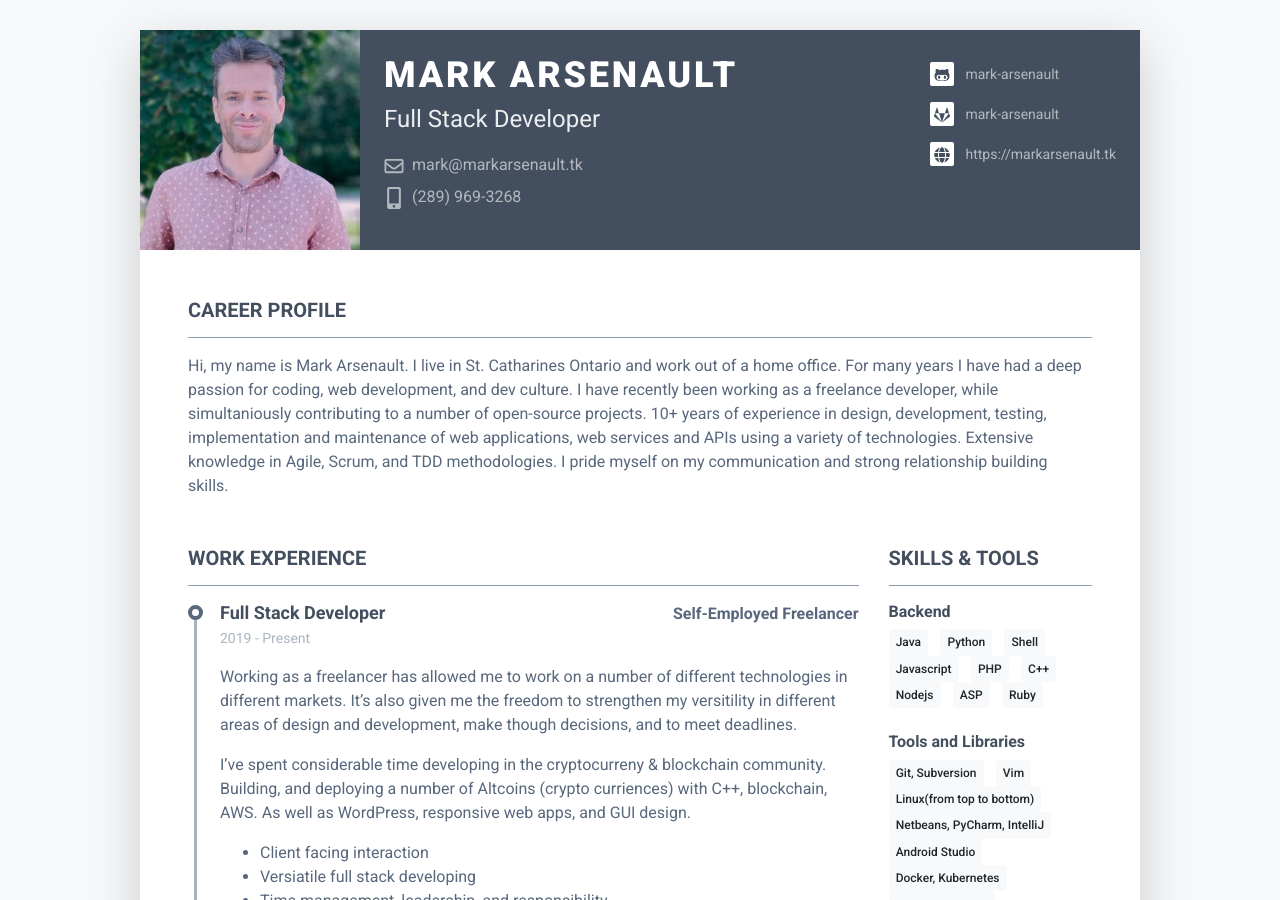
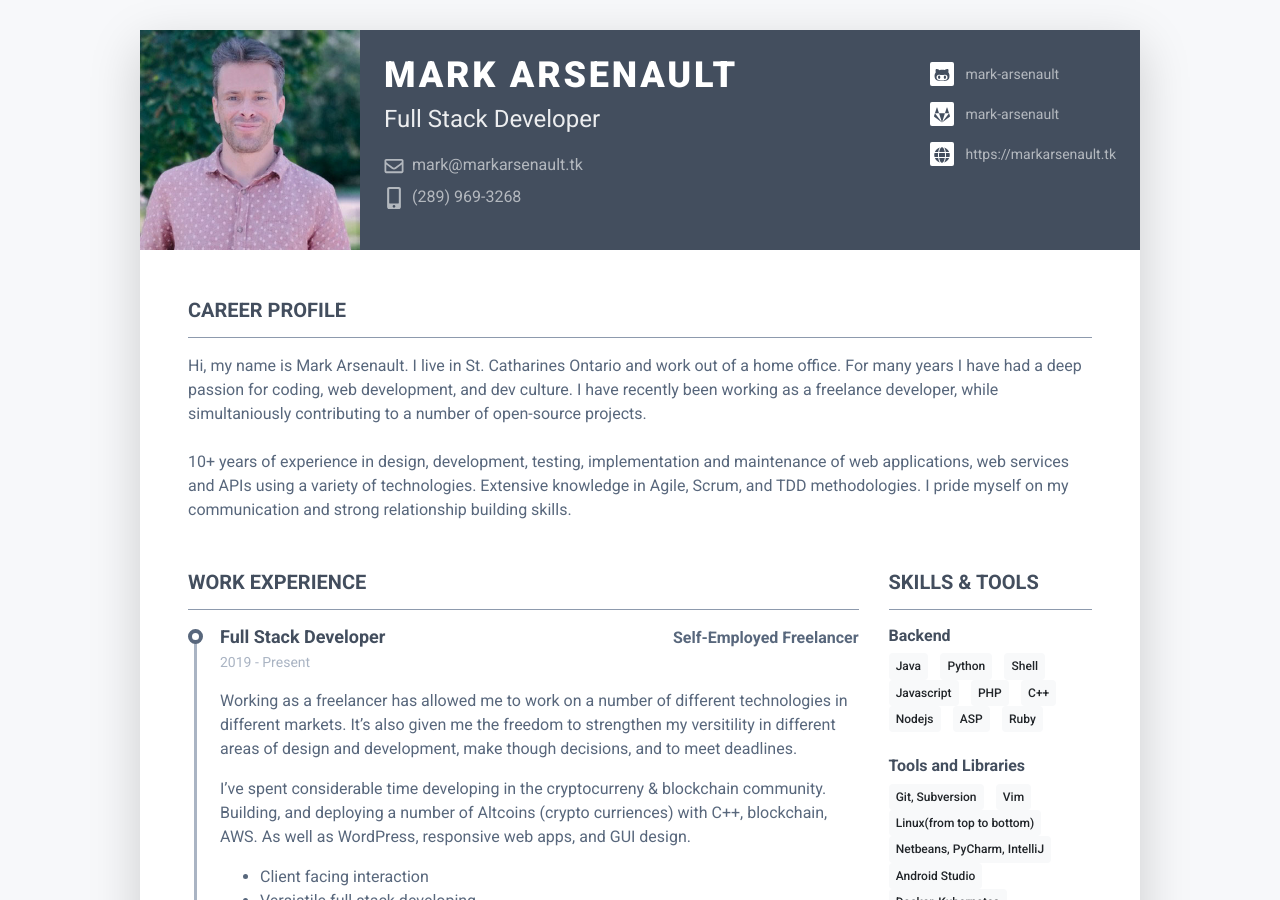
Before and after one commit to mark-arsenault/mark-arsenault.github.io, a Jekyll site: the page built from index.markdown, in a window 1280 px wide and 900 px high. Built offline with Jekyll 4.4.1, drawn with Linux system fonts in a browser that asks for light colours; nearby versions of some CDN libraries.

```diff
--- a/_data/data.yml
+++ b/_data/data.yml
@@ -23,7 +23,7 @@ summary: |
   Hi, my name is Mark Arsenault. I live in St. Catharines Ontario and work out of a home office.
   For many years I have had a deep passion for coding, web development, and dev culture. I have
   recently been working as a freelance developer, while simultaniously contributing to a number
-  of open-source projects.
+  of open-source projects. <br><br>
 
   10+ years of experience in design, development, testing, implementation and maintenance
   of web applications, web services and APIs using a variety of technologies.
```
Also changed, not shown: 12 other files.
